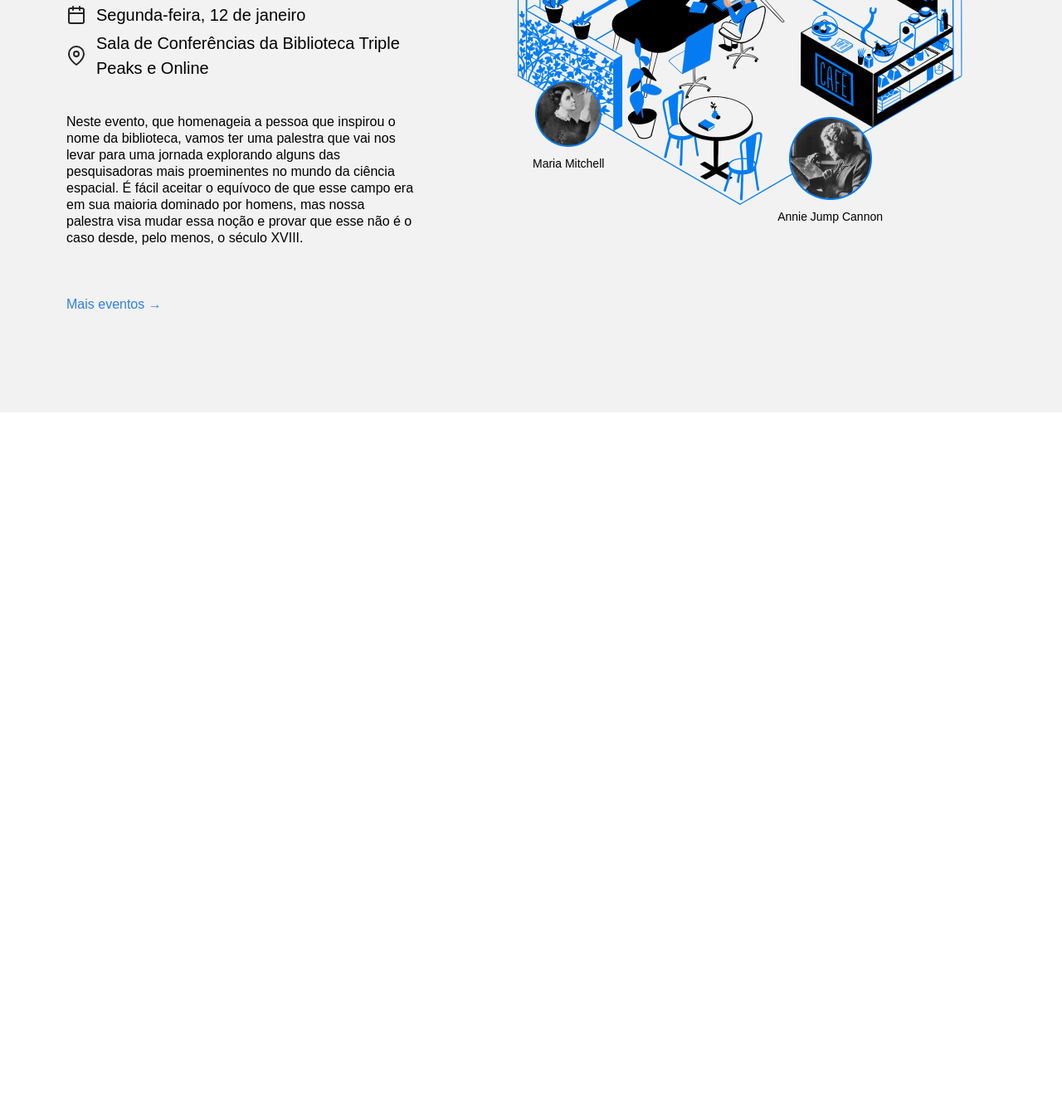
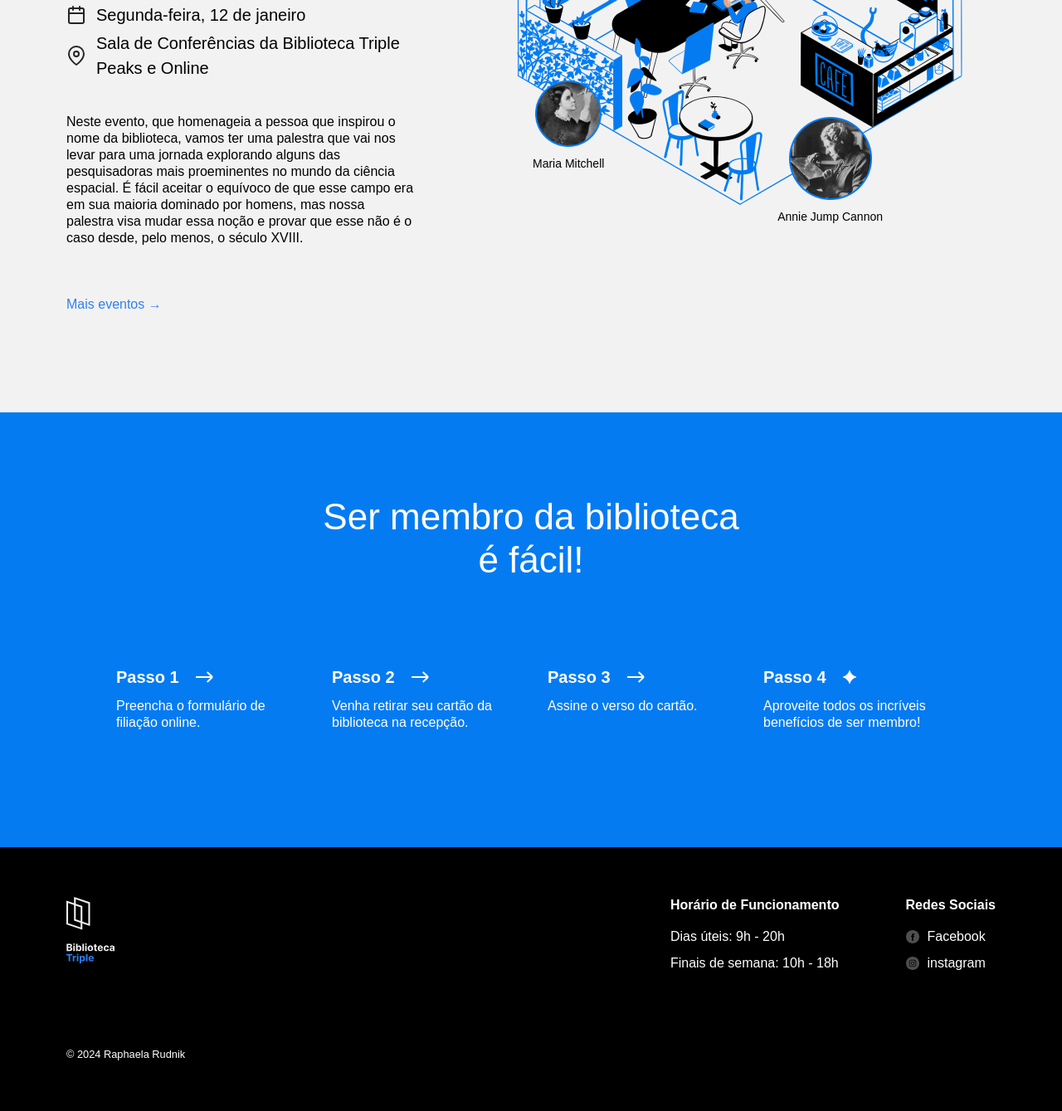
Before and after one commit to rapharudnik/web_project_library, a plain HTML site: page index.html in a window 1280 px wide. Shown: the part 2493-3832 px from the top of the page at 83% size. Before the commit the page ends 2990 px from the top, so only its background shows below. Drawn offline with Linux system fonts and the light colour scheme.

Commit message:
Nova atualização do projeto 3.3

```diff
--- a/index.html
+++ b/index.html
@@ -27,10 +27,10 @@
               <a class="nav__link" href="#events">Eventos</a>
             </li>
             <li>
-              <a class="nav__link" href="#">Seja um membro</a>
+              <a class="nav__link" href="#membership">Seja um membro</a>
             </li>
             <li>
-              <a class="nav__link" href="#">Contatos</a>
+              <a class="nav__link" href="#footer">Contatos</a>
             </li>
           </ul>
         </nav>
@@ -216,7 +216,105 @@
             </div>
           </div>
         </section>
+        <section class="membership" id="membership">
+          <h2 class="membership__title">
+            Ser membro da biblioteca <br />
+            é fácil!
+          </h2>
+          <ul class="membership__steps">
+            <li class="step">
+              <h3 class="step__title">
+                Passo 1
+                <img
+                  src="./images/icon_step_forward.svg"
+                  alt="icon forward"
+                  class="step__icon"
+                />
+              </h3>
+              <p class="step__description">
+                Preencha o formulário de filiação online.
+              </p>
+            </li>
+            <li class="step">
+              <h3 class="step__title">
+                Passo 2
+                <img
+                  src="./images/icon_step_forward.svg"
+                  alt="icon forward"
+                  class="step__icon"
+                />
+              </h3>
+              <p class="step__description">
+                Venha retirar seu cartão da biblioteca na recepção.
+              </p>
+            </li>
+            <li class="step">
+              <h3 class="step__title">
+                Passo 3
+                <img
+                  src="./images/icon_step_forward.svg"
+                  alt="icon forward"
+                  class="step__icon"
+                />
+              </h3>
+              <p class="step__description">Assine o verso do cartão.</p>
+            </li>
+            <li class="step">
+              <h3 class="step__title">
+                Passo 4
+                <img
+                  src="./images/icon_step_finish.svg"
+                  alt="icon finish"
+                  class="step__icon"
+                />
+              </h3>
+              <p class="step__description">
+                Aproveite todos os incríveis benefícios de ser membro!
+              </p>
+            </li>
+          </ul>
+        </section>
       </main>
     </div>
+    <footer class="footer" id="footer">
+      <div class="footer__content">
+        <img src="./images/logo_white.svg" alt="logo" class="footer__logo" />
+        <div class="footer__columns">
+          <div class="footer__column">
+            <div class="footer__column_content_hours">
+              <h4 class="footer__column-heading">Horário de Funcionamento</h4>
+              <ul class="footer__list">
+                <li class="footer__list-item">Dias úteis: 9h - 20h</li>
+                <li class="footer__list-item">Finais de semana: 10h - 18h</li>
+              </ul>
+            </div>
+          </div>
+          <div class="footer__column">
+            <div class="footer__column_content_social">
+              <h4 class="footer__column-heading">Redes Sociais</h4>
+              <ul class="footer__list">
+                <li class="footer__list-item">
+                  <img
+                    class="footer__social-icon"
+                    src="./images/facebook_white.svg"
+                    alt="Facebook"
+                  />
+                  <a class="footer__column-link" href="#">Facebook</a>
+                </li>
+                <li class="footer__list-item">
+                  <img
+                    class="footer__social-icon"
+                    src="./images/instagram_white.svg"
+                    alt="instagram"
+                  />
+                  <a class="footer__column-link" href="#">instagram</a>
+                </li>
+              </ul>
+            </div>
+          </div>
+        </div>
+      </div>
+      <small class="footer__copyright">© 2024 Raphaela Rudnik</small>
+    </footer>
   </body>
 </html>
--- a/styles/style.css
+++ b/styles/style.css
@@ -251,7 +251,6 @@
 .person_name_feynman {
   top: -30px;
   left: 319px;
-  position: absolute;
 }
 
 .person_name_burbidge {
@@ -295,3 +294,130 @@
   font-size: 14px;
   margin: 0;
 }
+
+.membership {
+  padding: 100px 0 140px;
+  background-color: #057bf2;
+  color: #ffffff;
+}
+
+.membership__title {
+  max-width: 574px;
+  margin: 0 auto;
+  text-align: center;
+  font-size: 44px;
+  font-weight: 500;
+  line-height: 52px;
+}
+
+.membership__steps {
+  list-style-type: none;
+  padding: 0;
+  margin: 100px 0 0;
+  display: flex;
+  flex-direction: row;
+  gap: 40px;
+  justify-content: center;
+}
+
+.step {
+  display: flex;
+  flex-basis: 220px;
+  flex-wrap: wrap;
+  align-self: baseline;
+}
+
+.step__title {
+  margin: 0;
+  font-size: 20px;
+  line-height: 30px;
+  font-weight: 700;
+  display: flex;
+  align-items: center;
+}
+
+.step__icon {
+  margin-left: 20px;
+}
+
+.step__description {
+  margin: 10px 0 0;
+}
+
+.footer {
+  box-sizing: border-box;
+  background-color: #000000;
+  color: white;
+  padding: 60px 80px;
+  font-family: Arial, sans-serif;
+}
+
+.footer__content {
+  display: flex;
+}
+
+.footer__columns {
+  display: flex;
+  justify-content: flex-end;
+  align-items: flex-start;
+  gap: 80px;
+  width: 100%;
+}
+
+.footer__column_content_hours {
+  display: flex;
+  flex-direction: column;
+}
+
+.footer__column_content_social {
+  display: flex;
+  flex-direction: column;
+}
+
+.footer__logo {
+  width: 58px;
+  height: 80px;
+  margin-bottom: 100px;
+  display: flex;
+  flex-direction: column;
+  align-items: flex-start;
+}
+
+.footer__column-heading {
+  display: flex;
+  line-height: 20px;
+  margin: 0;
+  margin-bottom: 20px;
+}
+
+.footer__list {
+  list-style-type: none;
+  padding: 0;
+  margin: 0;
+  display: flex;
+  gap: 16px;
+  flex-direction: column;
+}
+
+.footer__list-item {
+  line-height: 16px;
+  display: flex;
+  align-items: center;
+  row-gap: 16px;
+}
+
+.footer__column-link {
+  color: white;
+  text-decoration: none;
+}
+
+.footer__social-icon {
+  width: 16px;
+  height: 16px;
+  vertical-align: middle;
+  margin-right: 10px;
+  column-gap: 10px;
+}
+
+.footer__copyright {
+}
```
